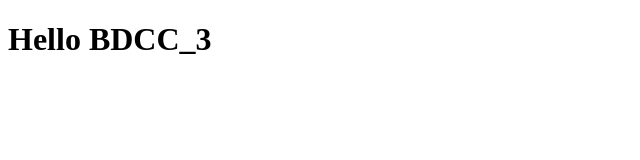
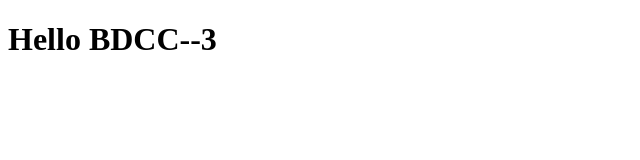
Before and after one commit to Abdenaser/devOpsTP4, a plain HTML site: page index.html in a window 1280 px wide. Shown: the full height of the page, 0-640 px from the left. Drawn offline with Linux system fonts and the light colour scheme.

Commit message:
new features

```diff
--- a/index.html
+++ b/index.html
@@ -5,6 +5,6 @@
     <title>Title</title>
 </head>
 <body>
-   <h1>Hello BDCC_3</h1>
+   <h1>Hello BDCC--3</h1>
 </body>
 </html>
```
